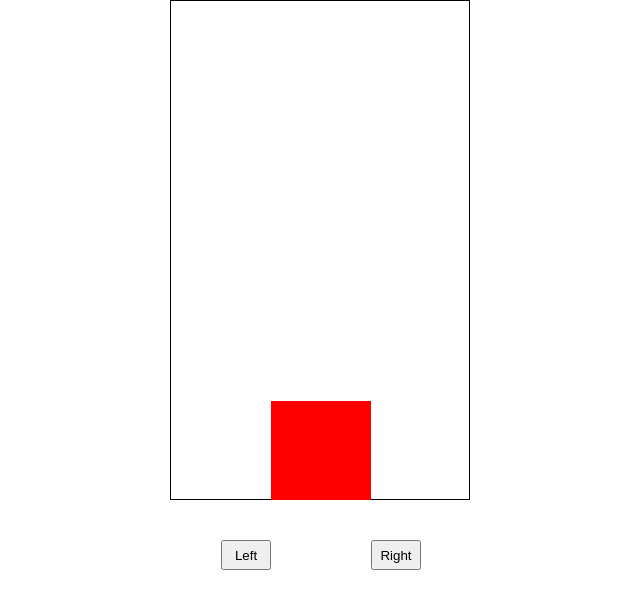
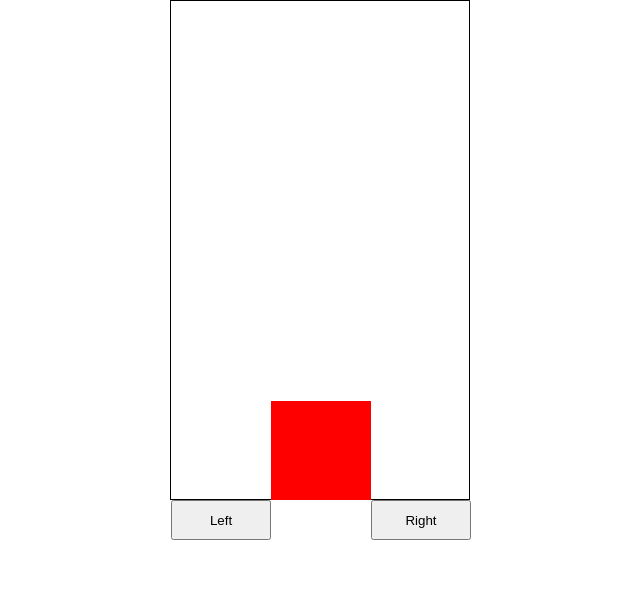
Before and after one commit to o4S9/Crash-Car-Game, a plain HTML site: page index.html in a window 1280 px wide. Shown: the whole page, without its empty margins (320-960 px from the left). Drawn offline with Linux system fonts and the light colour scheme.

Commit message:
add a style

```diff
--- a/style.css
+++ b/style.css
@@ -3,9 +3,9 @@
     margin: 0;
 }
 button{
-    width: 50px;
-    height: 30px;
-    margin: auto;
+    width: 100px;
+    height: 40px;
+    margin: 0;
 }
 #game{
     width: 300px;
@@ -40,6 +40,7 @@ button{
     height: 110px;
     display: flex;
     position: absolute;
+    justify-content: space-between;
     top: 500px;
     background-color: white;
     z-index: 100000;
```
